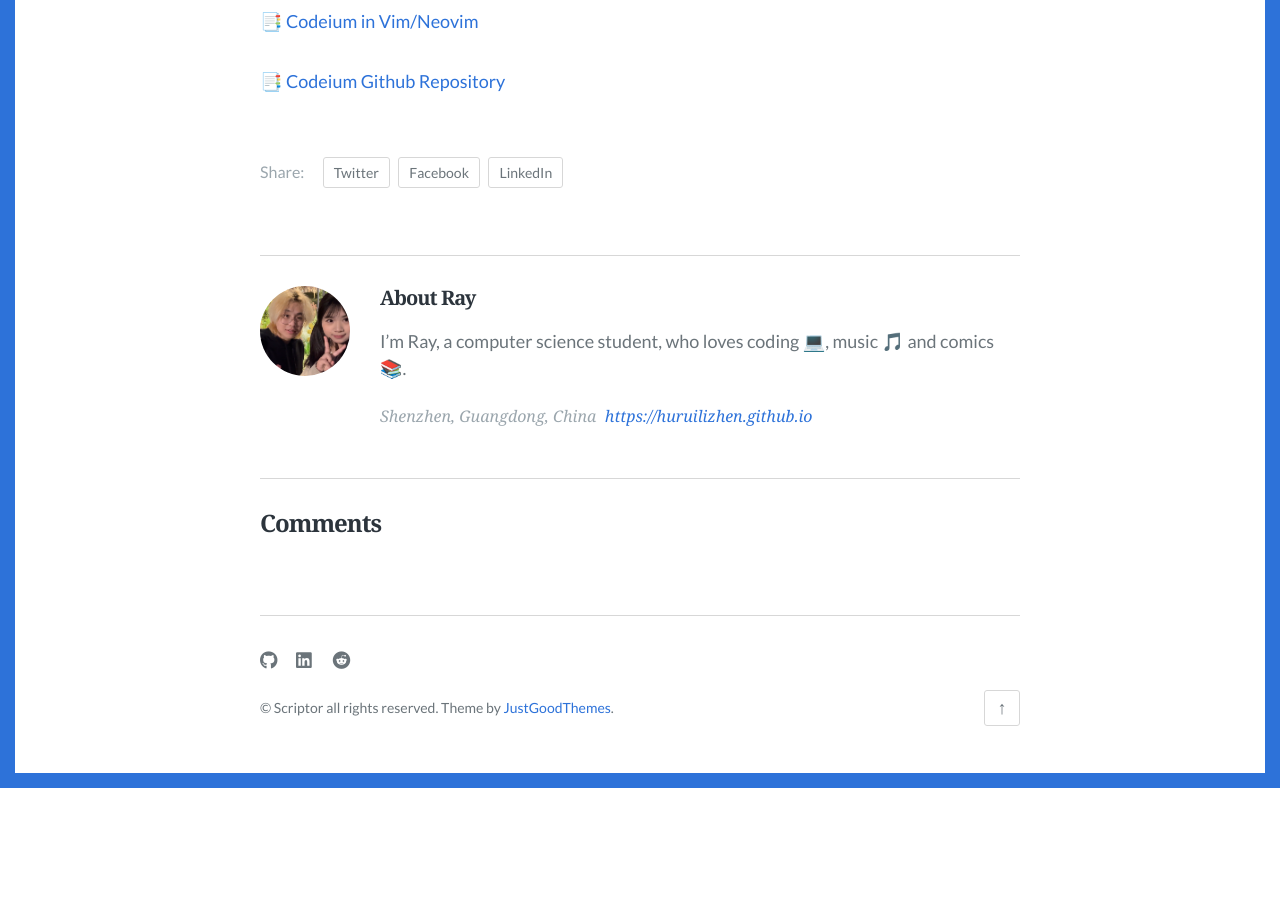
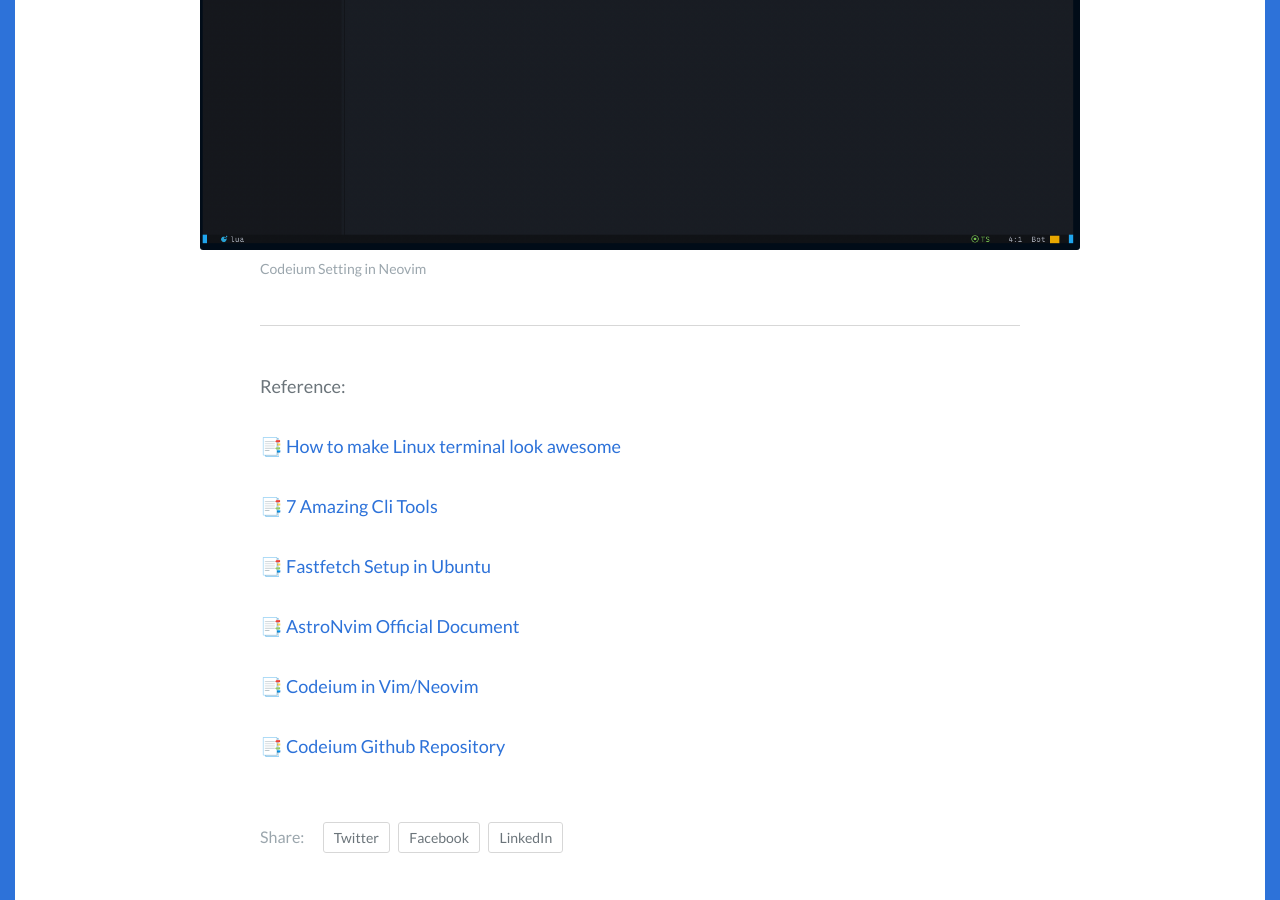
Before and after one commit to HuRuilizhen/HuRuilizhen.github.io, a Jekyll site: the page built from _posts/2024-10-15-Linux-Terminal-Beautify.md, in a window 1280 px wide and 900 px high, scrolled down 14225 px. Built offline with Jekyll 4.4.1, drawn with Linux system fonts in a browser that asks for light colours; some web fonts are replaced; comment, search, counter and statistics services are not loaded; before the commit the page ends 15013 px from its top, so only the background shows below that.

Commit message:
[adjust]: linux terminal beautify part 4

```diff
--- a/_posts/2024-10-15-Linux-Terminal-Beautify.md
+++ b/_posts/2024-10-15-Linux-Terminal-Beautify.md
@@ -230,6 +230,8 @@ Ever since I mistakenly refreshed my desktop to `Ubuntu 24.04` system and left i
 
     - You can also use `:Codeium Enable` and `:Codeium Disable` to turn on/off the plugin.
     - More info see: [Codeium GitHub Repository](https://github.com/Exafunction/codeium.vim)
+
+{% include image_caption.html imageurl="/images/nvim-codeium.jpg" title="Codeium Setting in Neovim" caption="Codeium Setting in Neovim"%}
 ---
 
 Reference:
```
Also changed, not shown: images/nvim-codeium.jpg (added).
